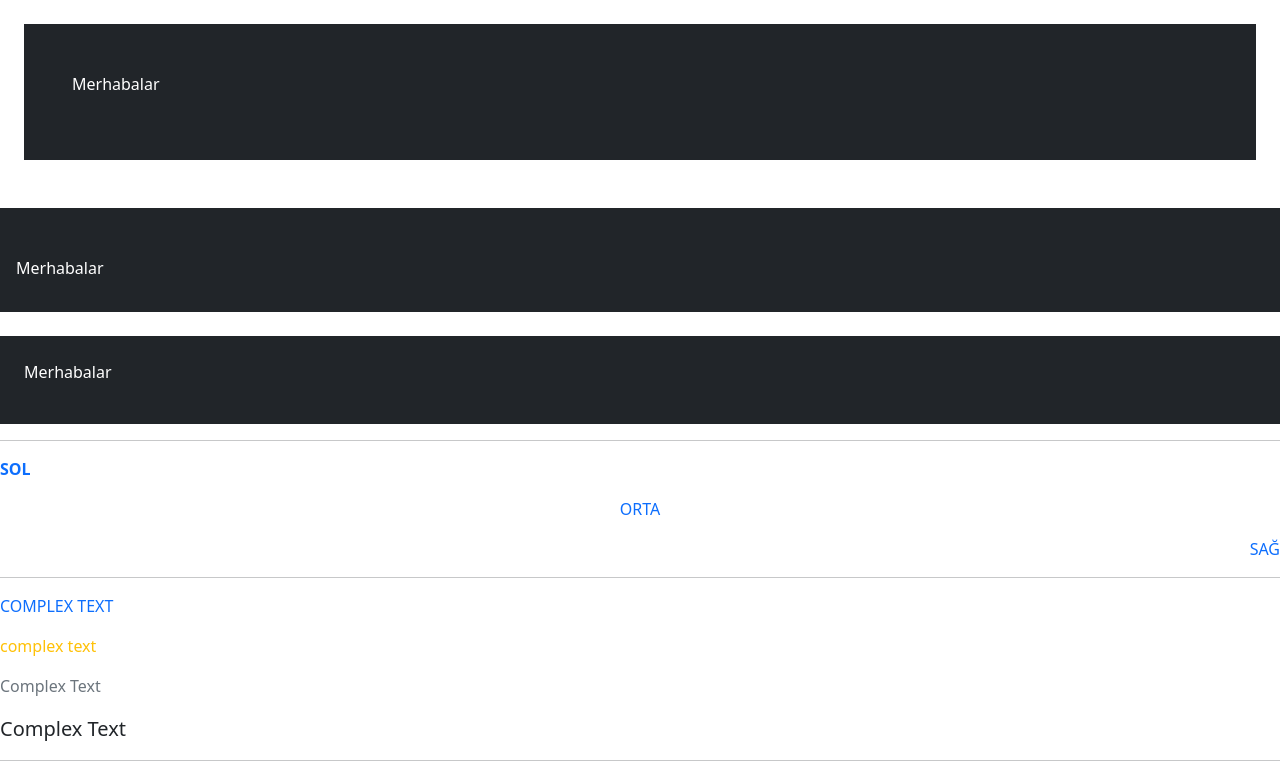
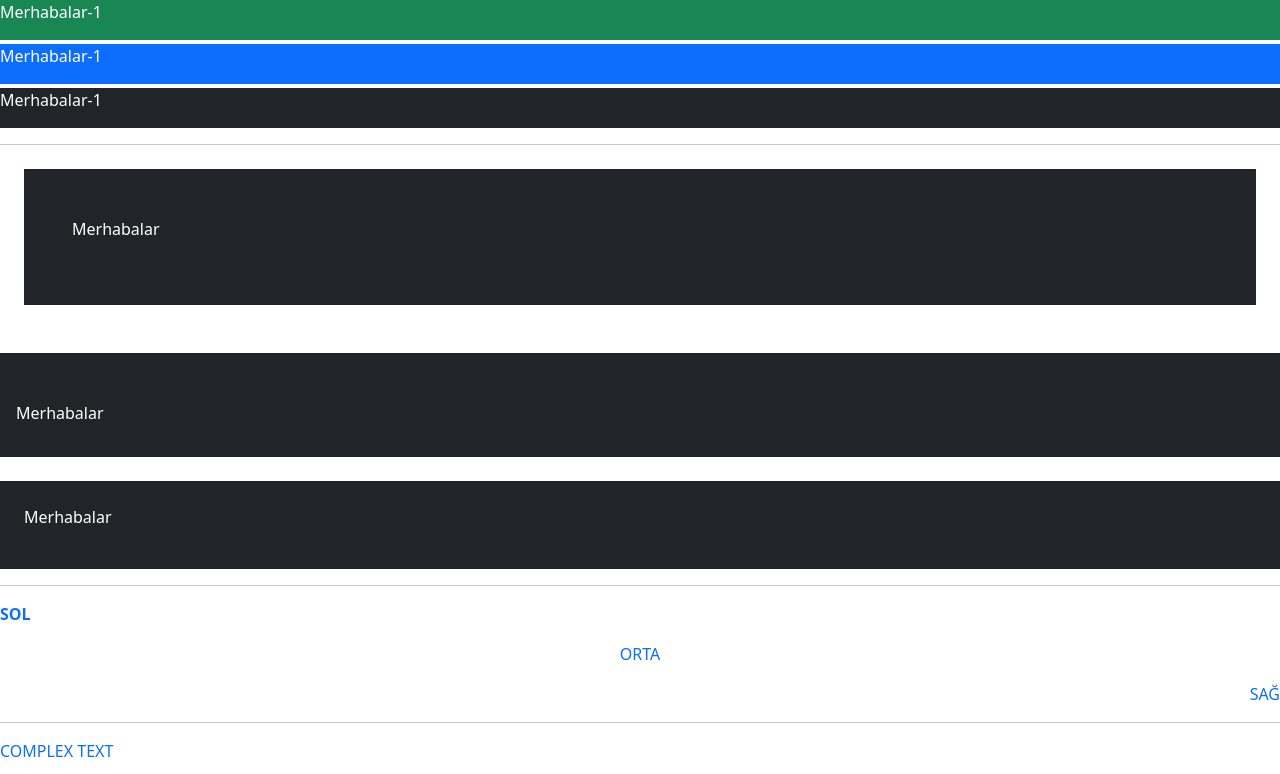
Before and after one commit to hamitmizrak/Ecodation_FullStack7_Frontend, a plain HTML site: page Blog/_3_bootstrap/tutorials_1.html in a window 1280 px wide. Shown: the top 774 px of the page. Drawn offline with nearby package versions, Linux system fonts and the light colour scheme.

Commit message:
d-grid gap-

```diff
--- a/Blog/_3_bootstrap/tutorials_1.html
+++ b/Blog/_3_bootstrap/tutorials_1.html
@@ -14,6 +14,21 @@
 
 <body>
 
+    <div class="d-grid gap-1">
+        <div class="bg-success text-white">
+            <p>Merhabalar-1</p>
+        </div>
+
+        <div class="bg-primary text-white">
+            <p>Merhabalar-1</p>
+        </div>
+
+        <div class="bg-dark text-white">
+            <p>Merhabalar-1</p>
+        </div>
+    </div>
+
+    <hr>
     <!-- padding: iç boşluk: 0-1-2-3-4-5 -->
     <!-- margin: dış boşluk: 0-1-2-3-4-5 -->
     <!-- mx,my-mt-mb-ms-me -->
```
